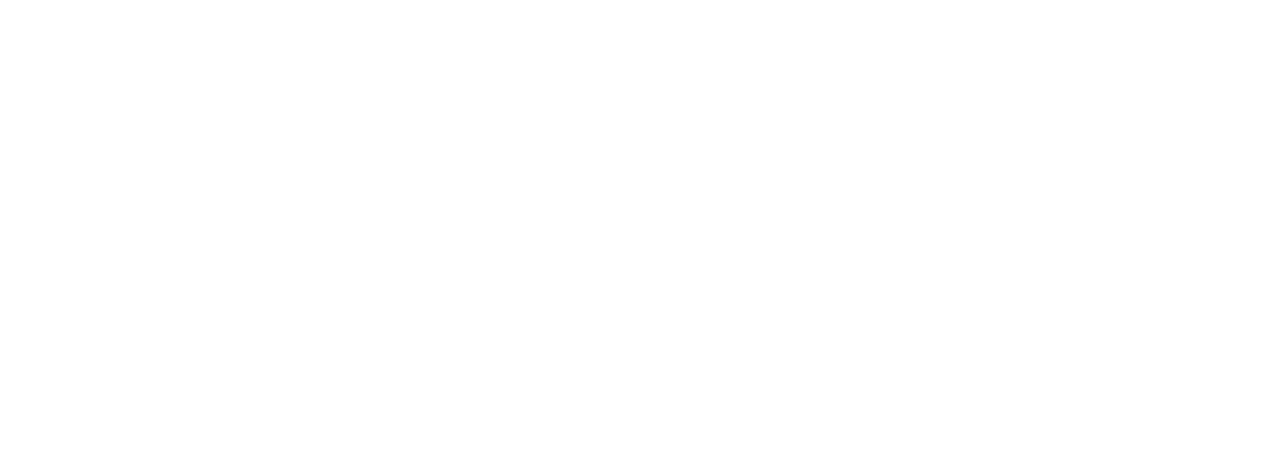
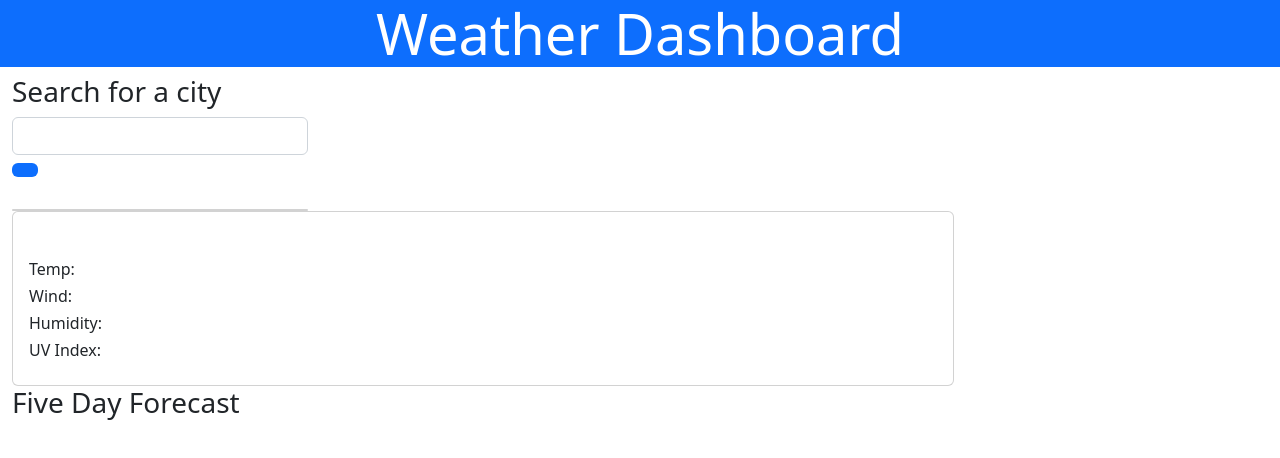
Before and after one commit to rmoreno162303/Weather-Dashboard, a plain HTML site: page index.html in a window 1280 px wide. Drawn offline with nearby package versions, Linux system fonts and the light colour scheme; no server answers.

Commit message:
saving changes to html and js

```diff
--- a/index.html
+++ b/index.html
@@ -5,15 +5,58 @@
     <meta http-equiv="X-UA-Compatible" content="IE=edge">
     <meta name="viewport" content="width=device-width, initial-scale=1.0">
     <title>Weather Dashboard</title>
+    <link href="https://cdn.jsdelivr.net/npm/bootstrap@5.2.0-beta1/dist/css/bootstrap.min.css" rel="stylesheet" integrity="sha384-0evHe/X+R7YkIZDRvuzKMRqM+OrBnVFBL6DOitfPri4tjfHxaWutUpFmBp4vmVor" crossorigin="anonymous">
 </head>
 <body>
-    <header class='container-fluid text-center text-white bg-d ark p-2 weather-header'></header>
-    <div class="container-fluid" style="max-width:1400px">
+    <header class="jumbotron text-white bg-primary">
+        <h1 class="display-4 text-center">Weather Dashboard</h1>
+    </header>
+    <div class="container" style="max-width:1400px">
         <div class="row">
-            <aside class="col-lg-3 pb-3"></aside>
-            <div class="col-lg-9 pb-3"></div>
+            <aside class="col-md-3">
+                <h3>Search for a city</h3>
+                <form class="form-inline">
+                    <input class="form-control mr-sm-2" id="search-input" type="search" pleaceholder="search"/>
+                    <button class="btn my-1 my-sm-2 bg-primary text-white" id="search-button" type="submit"></button>
+                </form>
+                <br>
+                <div class="card" style = "">
+                    <ul class="list-group list-group-flush" id="search-history"></ul>
+                </div>
+            </aside>
+        </div>
+        <div class="col-md-9">
+            <div class="card">
+                <div class="card-body">
+                    <div class="row">
+                        <div class="col-lg-4">
+                            <h6 class="card-title inline-block id=cityName"></h6>
+                        </div>
+                        <div lass="col-lg-6">
+                            <img src="" id="icon-w" style="margin-top: -10px">
+                        </div>
+                    </div>
+                    <div class="card-text">
+                        <h6>Temp: <span id="setTemp"></span></h6>
+                        <h6>Wind: <span id="setWind"></span></h6>
+                        <h6>Humidity: <span id="setHumidity"></span></h6>
+                        <h6>UV Index: <span id="setUvIndex"></span></h6>
+                    </div>
+                </div>
+            </div>
+            <div class="row">
+                <div class="col-lg-12">
+                    <h3>Five Day Forecast</h3>
+                </div>
+                <div class="col-lg-12">
+                    <div class="row" id="forecast"></div>
+                </div>
+            </div>
         </div>
     </div>
+    <script src="https://cdn.jsdelivr.net/npm/bootstrap@5.2.0-beta1/dist/js/bootstrap.bundle.min.js" integrity="sha384-pprn3073KE6tl6bjs2QrFaJGz5/SUsLqktiwsUTF55Jfv3qYSDhgCecCxMW52nD2" crossorigin="anonymous"></script>
+    <script src="https://cdn.jsdelivr.net/npm/@popperjs/core@2.11.5/dist/umd/popper.min.js" integrity="sha384-Xe+8cL9oJa6tN/veChSP7q+mnSPaj5Bcu9mPX5F5xIGE0DVittaqT5lorf0EI7Vk" crossorigin="anonymous"></script>
+    <script src="https://cdn.jsdelivr.net/npm/bootstrap@5.2.0-beta1/dist/js/bootstrap.min.js" integrity="sha384-kjU+l4N0Yf4ZOJErLsIcvOU2qSb74wXpOhqTvwVx3OElZRweTnQ6d31fXEoRD1Jy" crossorigin="anonymous"></script>
     <script src="script.js"></script>
 </body>
 </html>
--- a/script.js
+++ b/script.js
@@ -9,18 +9,22 @@
 // WHEN I click on a city in the search history
 // THEN I am again presented with current and future conditions for that city
 
+var lat;
+var lon;
 
 var apiKey = '998614a34ea2ab5d0ca92dccf188d81e'
 var userSearch = "austin"
-var weatherAPIUrl = `https://api.openweathermap.org/data/2.5/weather?lat=${lat}&lon=${lon}&appid=${apiKey}`
-geoAPIUrl = `http://api.openweathermap.org/geo/1.0/direct?q=${userSearch}&limit={5}&appid=${apiKey}`
+//weatherAPIUrl = `https://api.openweathermap.org/data/2.5/weather?lat=${lat}&lon=${lon}&appid=${apiKey}`
+testApi = 'https://api.openweathermap.org/data/2.5/weather?lat=35&lon=139&appid={472805afe5de7f4e5374a61c4390dd97}'
+geoAPIUrl = `http://api.openweathermap.org/geo/1.0/direct?q=${userSearch}&limit=5&appid=${apiKey}`
 // document.getElementById('searchTerm').value
 // top will be value from search form
 
-var lat;
-var lon;
+// var lat;
+// var lon;
+console.log(apiKey)
 
-function getLatLon() {
+// function getLatLon() {
 
 fetch(geoAPIUrl)
 .then(function(response) {
@@ -32,18 +36,21 @@ return response.json();
     console.log("lon",data[0].lon)
     lat = data[0].lat
     lon = data[0].lon
-    currentForecast();
+    //currentForecast();
 })
-}
+//}
 
-function currentForecast(){
-fetch(weatherAPIUrl)
+// function currentForecast(){
+fetch(testApi)
+//console.log(weatherAPIUrl)
 .then(function(response) {
 return response.json();
 }).then(function(data){
     console.log(data);
+    //currentForecast.appendChild()
     // append to page action
 })
-}
+//}
+
 
 // for loops
```
